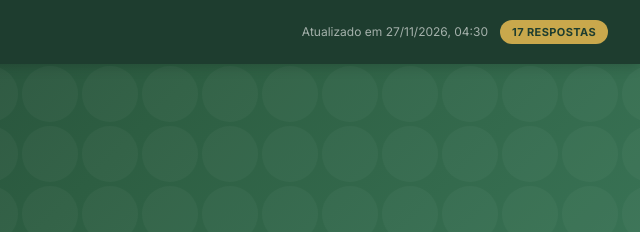
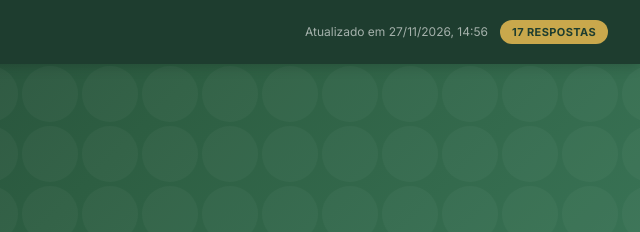
Before and after one commit to renanfreitas-sketch/missaoeuropa2026, a plain HTML site: page index.html in a window 1280 px wide. Shown: the top 232 px of the page, 640-1280 px from the left. Drawn offline with nearby package versions, Linux system fonts and the light colour scheme.

Commit message:
missaoeuropa: auto-update 27/11/2026 14:56 BRT

```diff
--- a/index.html
+++ b/index.html
@@ -225,7 +225,7 @@ td.num { text-align: right; font-variant-numeric: tabular-nums; font-weight: 600
        onerror="this.style.display='none';this.nextElementSibling.style.display='block'">
   <span style="display:none;color:white;font-weight:800;font-size:16px;letter-spacing:1px">BSCA</span>
   <div class="header-right">
-    <span class="header-date">Atualizado em 27/11/2026, 04:30</span>
+    <span class="header-date">Atualizado em 27/11/2026, 14:56</span>
     <span class="header-badge">17 Respostas</span>
   </div>
 </header>
```
